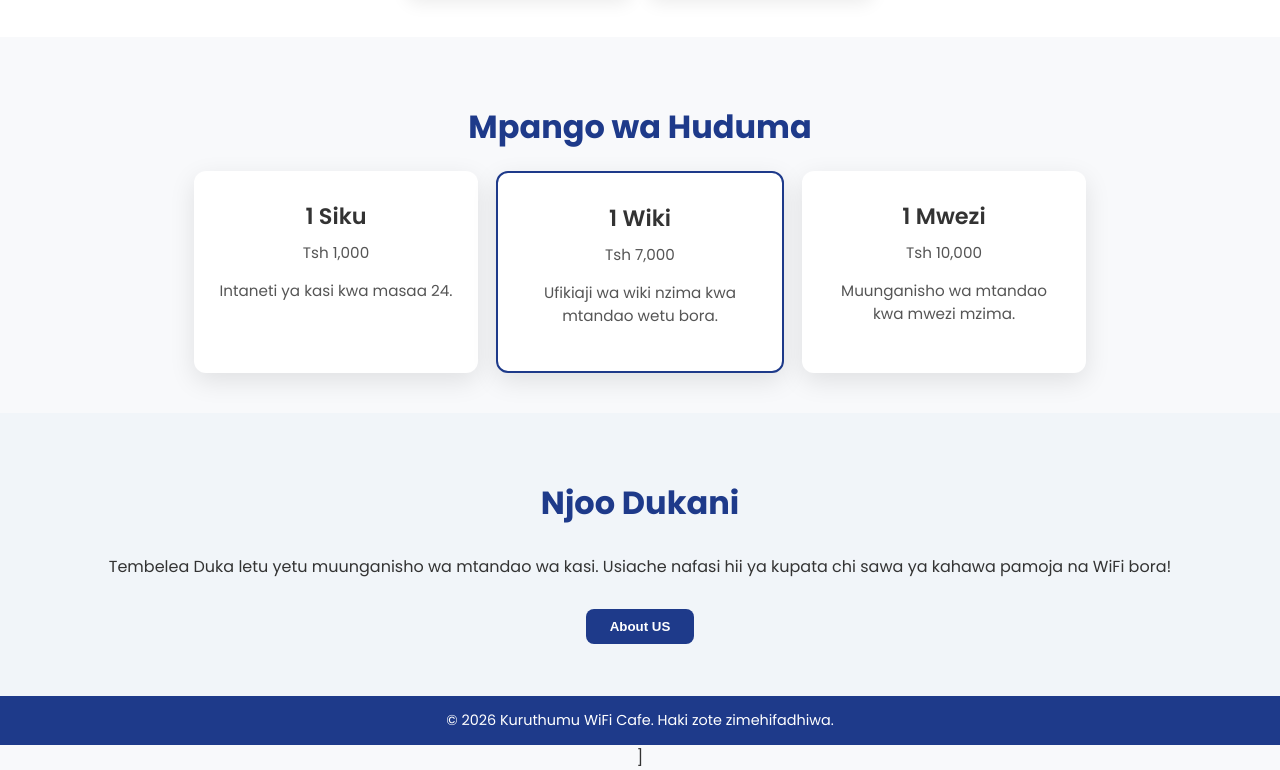
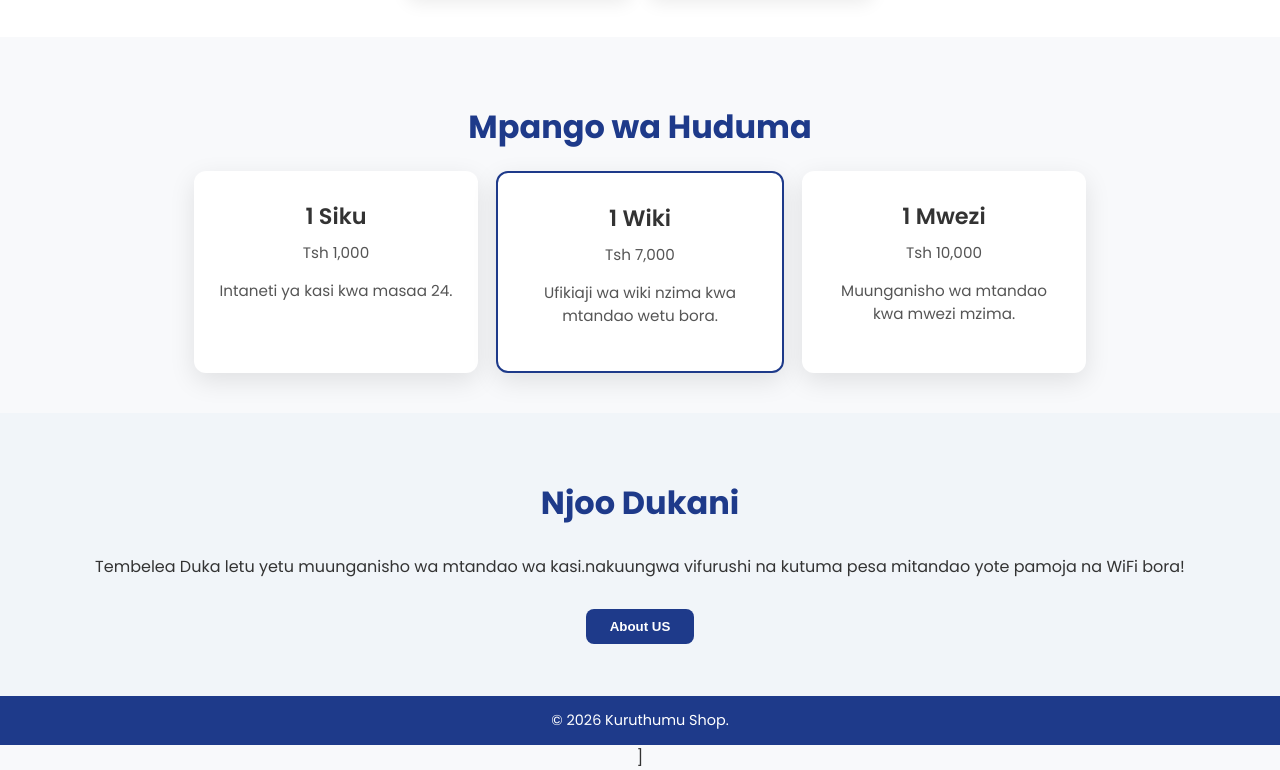
Before and after one commit to Abuurajabu-cyber/wifi-site, a plain HTML site: page index.html in a window 1280 px wide. Shown: the part 897-1667 px from the top of the page. Drawn offline with Linux system fonts and the light colour scheme.

Commit message:
Update index.html

```diff
--- a/index.html
+++ b/index.html
@@ -14,7 +14,7 @@
   <header class="header">
     <div class="header-content">
       <h1>Karibu Kuruthumu Shop</h1>
-      <p>Kutuma pesa mitandao yote,Uzoefu wa WiFi ya Kasi, Salama na ya Kipekee</p>
+      <p>Kutuma pesa mitandao yote, Uzoefu wa WiFi ya Kasi, Salama na ya Kipekee</p>
       <button onclick="scrollToInfo()">Jifunze Zaidi</button>
     </div>
   </header>
@@ -60,13 +60,13 @@
 
   <section class="contact">
     <h2>Njoo Dukani</h2>
-    <p>Tembelea Duka letu yetu muunganisho wa mtandao wa kasi. Usiache nafasi hii ya kupata chi sawa ya kahawa pamoja na WiFi bora!</p>
+    <p>Tembelea Duka letu yetu muunganisho wa mtandao wa kasi.nakuungwa vifurushi na kutuma pesa mitandao yote pamoja na WiFi bora!</p>
     <button onclick="showGreeting()">About US</button>
     <div id="welcomeMessage"></div>
   </section>
 
   <footer class="footer">
-    &copy; 2026 Kuruthumu WiFi Cafe. Haki zote zimehifadhiwa.
+    &copy; 2026 Kuruthumu Shop.
   </footer>
    ]
   <script src="script.js"></script>
```
